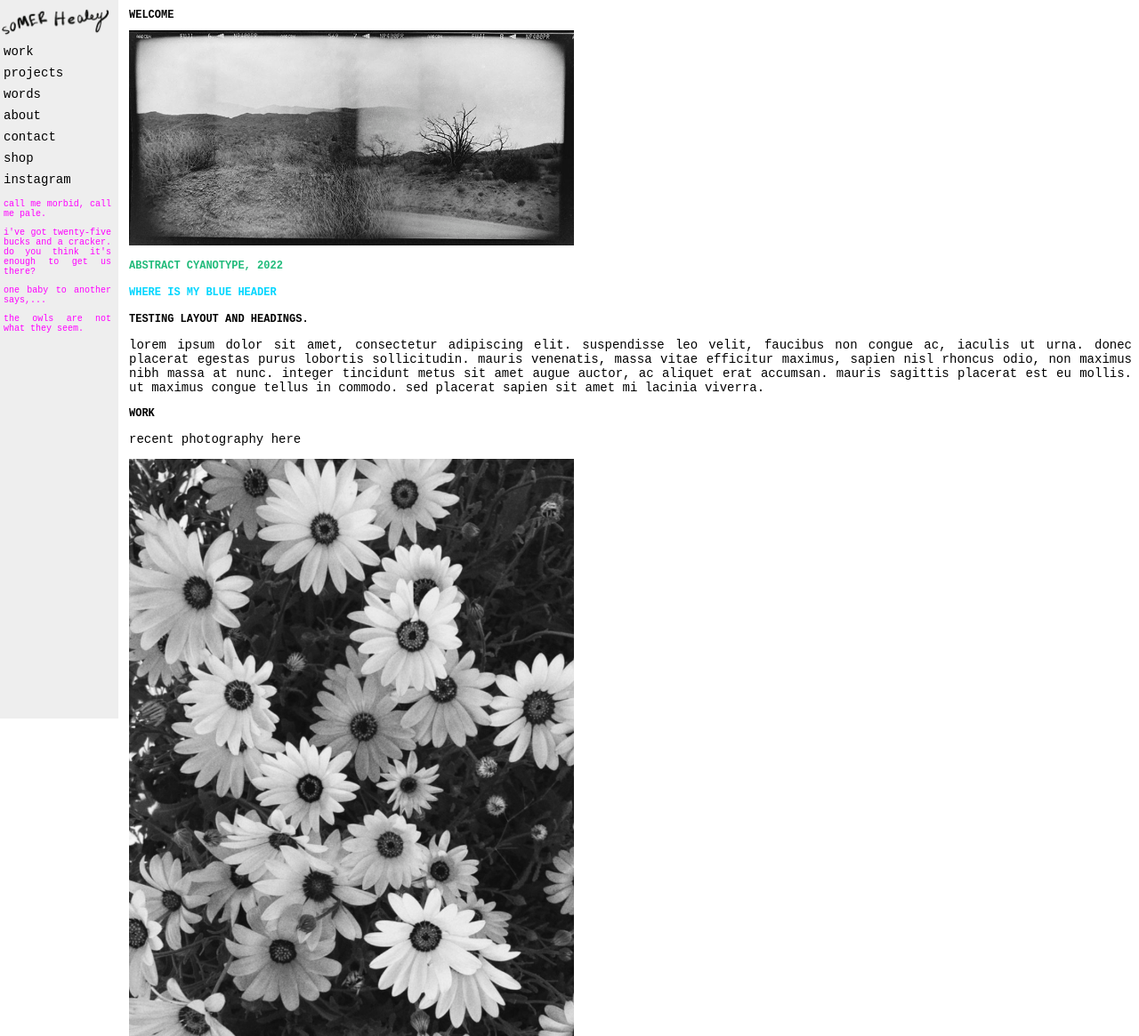
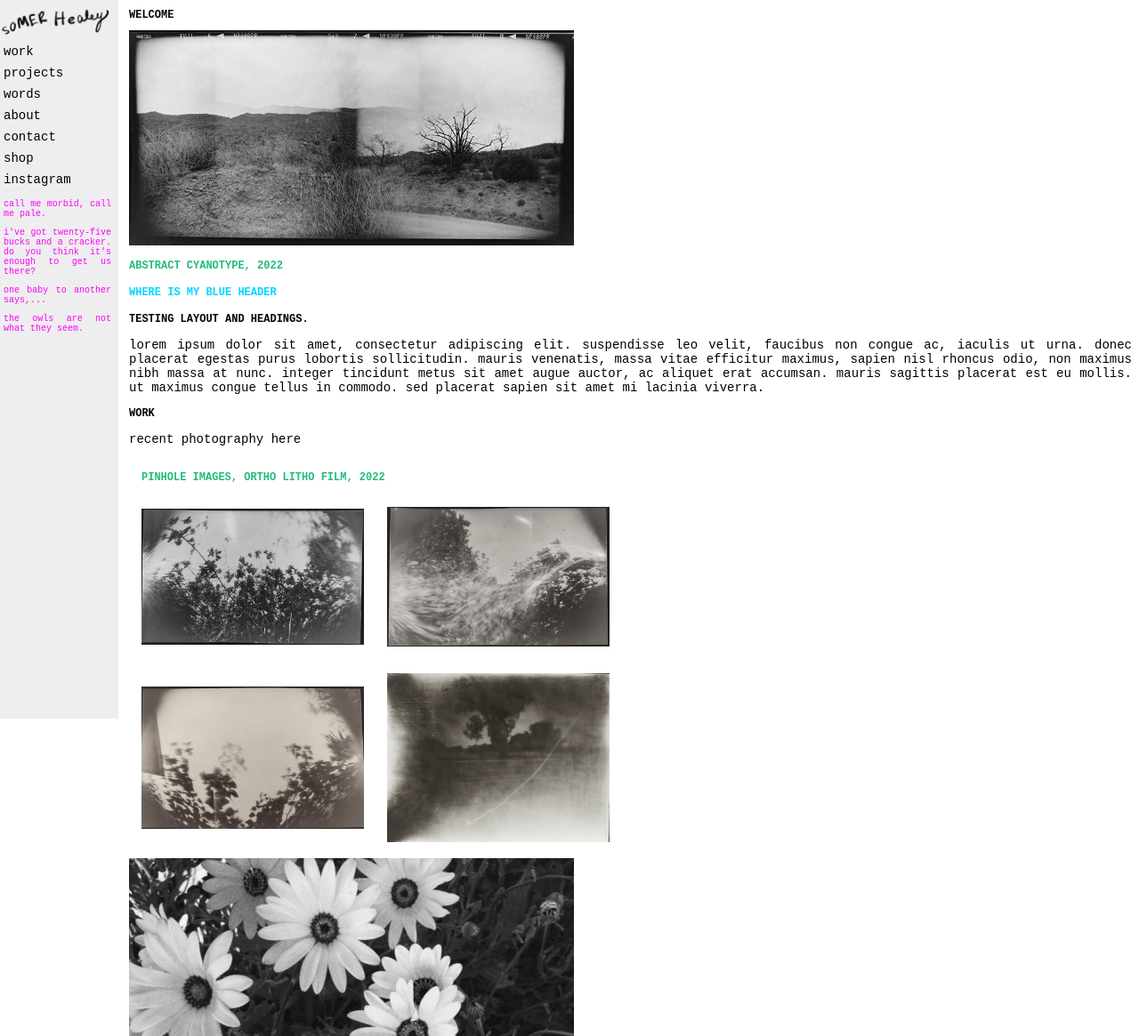
Before and after one commit to ngc4263/portfolio, a plain HTML site: page index.html in a window 1280 px wide. Shown: the top 1165 px of the page at 89% size. Drawn offline with Linux system fonts and the light colour scheme.

Commit message:
Update index.html

```diff
--- a/index.html
+++ b/index.html
@@ -84,7 +84,18 @@ a:hover {
   padding-left: 12px;
   font-size: 14px;
 }
-
+/* Table Styles */
+table {
+   max-width: 100%;
+}
+th, td {
+ padding: 12px;
+}
+th {
+text-transform: uppercase;
+font-size: 12px;
+color: #22bb7b;
+}
 </style> <!--end CSS-->
 
 </head>
@@ -122,6 +133,20 @@ a:hover {
 <p> recent photography here </p>
 </div>
 
+<table> <!--table with two columns and three rows-->
+  <tr>
+    <th colspan="2">Pinhole Images, Ortho Litho Film, 2022</th>
+  </tr>
+  <tr>
+    <td><img src="images/pinhole/pin01.jpg" alt="pinhole" width="250"></td>
+    <td><img src="images/pinhole/pin02.jpg" alt="pinhole" width="250"></td>
+  </tr>
+  <tr>
+    <td><img src="images/pinhole/pin03.jpg" alt="pinhole" width="250"></td>
+    <td><img src="images/pinhole/pin04.jpg" alt="pinhole" width="250"></td>
+  </tr>
+</table>
+
 <div> <img src="images/flwr2.JPG" alt="flower" width="500"> </div>
    <h3>Black and white image of spring daisies.</h3>
    <h4>Here is another header, h4.</h4>
```
